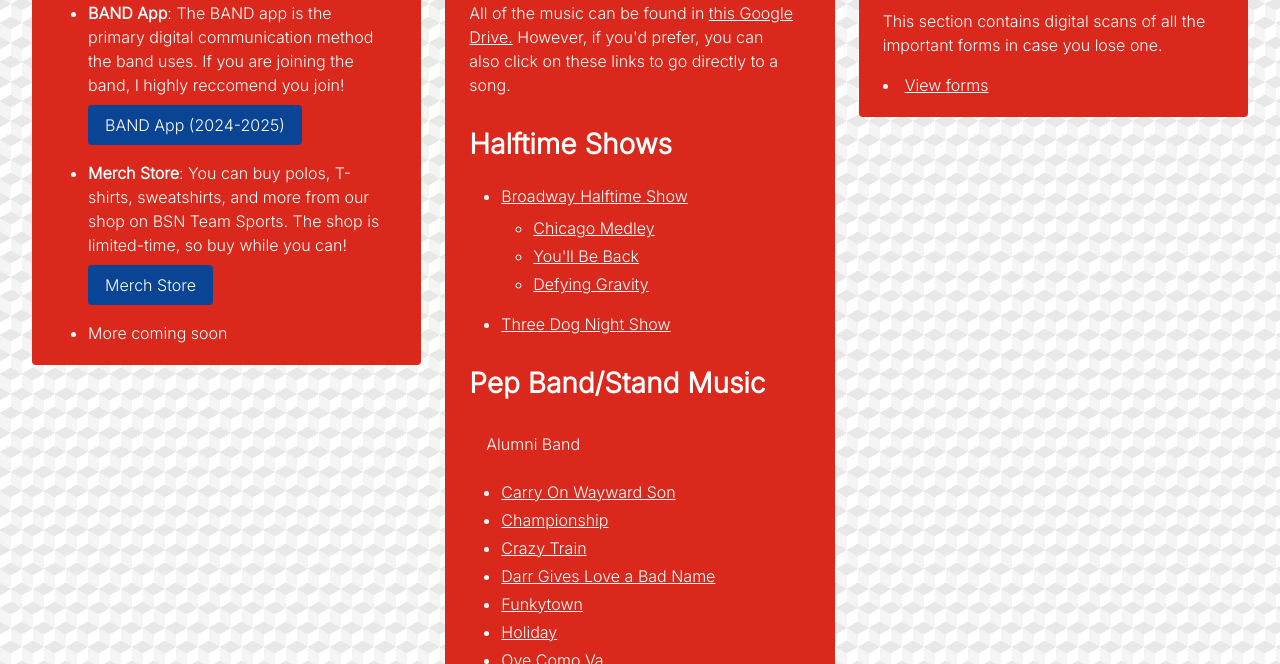
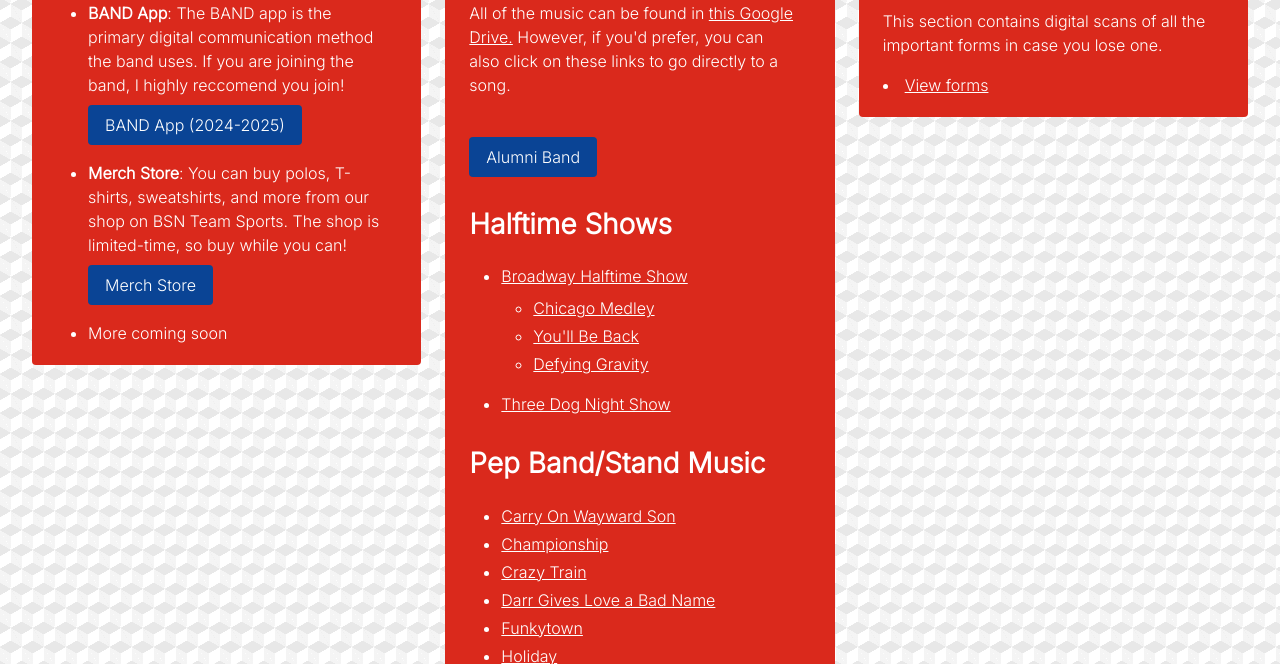
Before and after one commit to sfsband/sfs-band-site, a website: page resources/index.html in a window 1280 px wide. Shown: the part 503-1167 px from the top of the page. Drawn offline with Linux system fonts and the light colour scheme.

Commit message:
blue burton now

```diff
--- a/resources/index.html
+++ b/resources/index.html
@@ -77,7 +77,8 @@
                             <p>
                                 All of the music can be found in <a href="https://drive.google.com/drive/folders/1juDmoRNdSAKjoGwpcc2yzhrILF9pMzGm?usp=sharing">this Google Drive.</a>
                                 However, if you'd prefer, you can also click on these links to go directly to a song.
-                            </p>
+                            </p><br>
+                            <a class="button is-warning" href="https://drive.google.com/drive/folders/1-SqIEf0xiGoA8U0EXjBea-sMVTkXf39V">Alumni Band</a><br>
                             <h2 class="subtitle">Halftime Shows</h2>
                             <ul>
                                 <li><a href="https://drive.google.com/drive/folders/1-J1XkpyVcwmzI67kk86Bb65gMPnbPdk0?usp=sharing">Broadway Halftime Show</a></li>
@@ -89,7 +90,6 @@
                                 <li><a href="https://drive.google.com/drive/folders/12AS-oCbOy6wygiUedQ1piLFTkBYQQLe0">Three Dog Night Show</a></li>
                             </ul>
                             <h2 class="subtitle">Pep Band/Stand Music</h2>
-                            <a class="button is-primary" href="https://drive.google.com/drive/folders/1-SqIEf0xiGoA8U0EXjBea-sMVTkXf39V">Alumni Band</a>
                             <ul>
                                 <li><a href="https://drive.google.com/drive/folders/10lqx98AX9Tu29oXaB5Co-rHR9O6aL4TH?usp=sharing">Carry On Wayward Son</a></li>
                                 <li><a href="https://drive.google.com/drive/folders/1-GcLJk19yYCBJC3qY3iREPhrKqft9-RE?usp=sharing">Championship</a></li>
```
